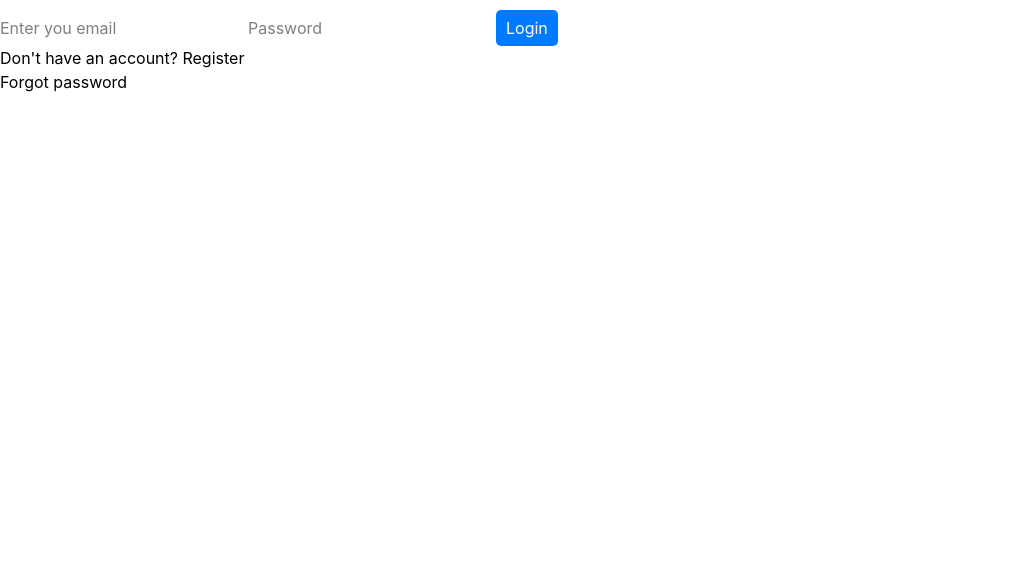
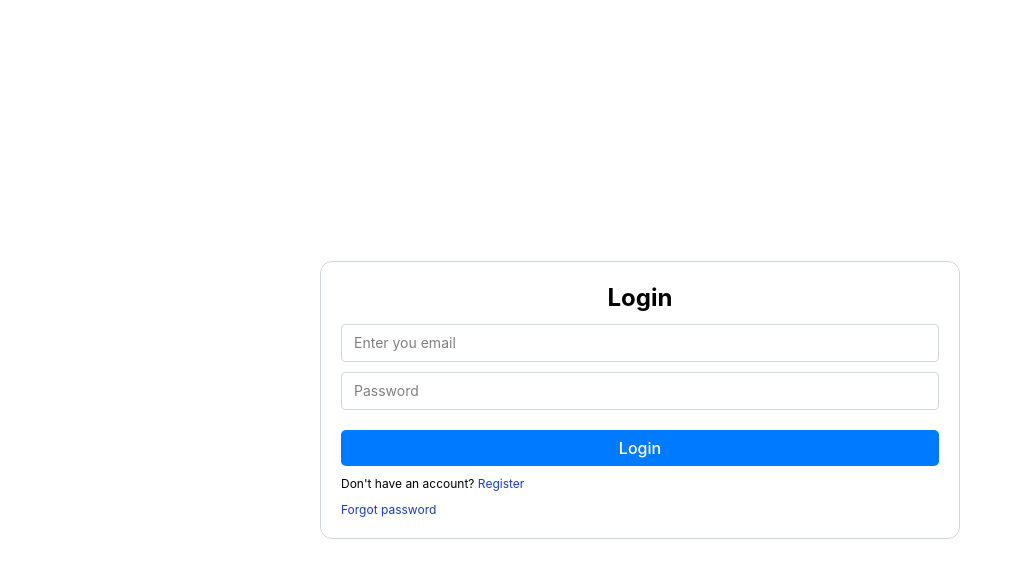
Before and after one commit to mageshbalasundaram/service-booking-app, a React (Vite) app: page /login in a window 1280 px wide. Shown: the top 578 px of the page, without its empty margins (0-1022 px from the left). Built offline with nearby package versions, Linux system fonts and the light colour scheme; no server answers.

Commit message:
fix: resolve login flow, fix provider route slash, fix StrictMode order,

```diff
--- a/src/App/App.jsx
+++ b/src/App/App.jsx
@@ -19,8 +19,8 @@ const App = () => {
           <Route path="/login" element={<Login />} />
           <Route path='/user/create-job' element={<ProtectedRoute allowedRole="user"><CreateJob /></ProtectedRoute>} />
           <Route path='/user' element={<ProtectedRoute allowedRole="user"> <UserHome /> </ProtectedRoute>} />
-          <Route path='provider' element={<ProtectedRoute allowedRole="provider"><ProviderDashboard /></ProtectedRoute>} />
-          <Route path='/forgot-Password' element={<ForgotPassword/>}/>
+          <Route path='/provider' element={<ProtectedRoute allowedRole="provider"><ProviderDashboard /></ProtectedRoute>} />
+          <Route path='/forgot-password' element={<ForgotPassword/>}/>
         </Routes>
 
       </BrowserRouter>
--- a/src/Components/ui/Button.jsx
+++ b/src/Components/ui/Button.jsx
@@ -0,0 +1,16 @@
+const Button = ({ children, onClick, type = "button", variant = "primary", disabled = false }) => {
+
+    const base = "px-4 py-2 rounded font-medium transition-all duration-200 cursor-pointer disabled:opacity-50"
+
+    const variants = {
+        primary: "bg-blue-600 text-white hover:bg-blue-700",
+        secondary: "bg-gray-100 text-gray-800 hover:bg-gray-200"
+    }
+
+    return (
+        <button type={type} onClick={onClick} disabled={disabled} className={`${base} ${variants[variant]}`}> {children}</button>
+
+    );
+};
+
+export default Button
--- a/src/Components/ui/Input.jsx
+++ b/src/Components/ui/Input.jsx
@@ -0,0 +1,15 @@
+import React from 'react'
+
+const Input = ({label, type="text", placeholder, value, onChange, required = false}) => {
+
+  return (
+    <div className='flex flex-col gap-1 w-full'>
+        {label && (
+            <label className=" text-sm font-medium text-gray-700">{label}</label>
+        )}
+        <input type={type} placeholder={placeholder} value={value} onChange={onChange} required={required} className='border border-gray-300 rounded px-3 py-2 text-sm focus:outline-none focus:ring-2 focus: ring-blue-500 w-full'  />
+    </div>
+  )
+}
+
+export default Input
--- a/src/Components/ui/StatusBadge.jsx
+++ b/src/Components/ui/StatusBadge.jsx
@@ -0,0 +1,27 @@
+import React from 'react'
+
+const StatusBadge = ({ status }) => {
+
+    const styles = {
+        created: "bg-yellow-100 text-yellow-800",
+        accepted: "bg-blue-100 text-blue-800",
+        in_progress: "bg-orange-100 text-orange-800",
+        completed: "bg-green-100 text-green-800"
+    }
+
+    const lables = {
+        created: "⏳ Waiting for provider",
+        accepted: "✅ Provider accepted",
+        in_progress: "🔧 Work in progress",
+        completed: "🎉 Completed",
+    }
+
+    return (
+        <span className={`text-xs font-semibold px-2 py-1 rounded-full ${styles[status] || "bg-gray-100 text-gray-600"}`}>
+            {labels[status] || status}
+
+        </span>
+    )
+}
+
+export default StatusBadge
--- a/src/Pages/LandingPage.jsx
+++ b/src/Pages/LandingPage.jsx
@@ -1,6 +1,7 @@
 import React, { useEffect } from 'react'
 import { useNavigate } from 'react-router'
 import { useAuth } from '../Context/AuthContext';
+import Button from '../Components/ui/Button';
 
 const LandingPage = () => {
 
@@ -56,8 +57,9 @@ const LandingPage = () => {
 
             </div>
             <div style={{display:"flex", gap:"10px", alignItems:"center", justifyContent:"center", marginTop:"20px"}}>
-                <button onClick={() => navigate("/login")}>Login</button>
-                <button onClick={() => navigate("/register")}>Register</button>
+                <Button onClick={() => navigate("/login")}>Login</Button>
+                <Button onClick={() => navigate("/register")}>Register</Button>
+
             </div>
         </div>
     )
--- a/src/Pages/auth/Login.jsx
+++ b/src/Pages/auth/Login.jsx
@@ -2,6 +2,8 @@ import { useEffect, useState } from "react";
 import { loginUser } from "../../Services/authservice";
 import { useNavigate, useSearchParams } from "react-router-dom";
 import { useAuth } from "../../Context/AuthContext";
+import Button from "../../Components/ui/Button";
+import Input from "../../Components/ui/Input";
 
 
 export default function Login() {
@@ -15,14 +17,14 @@ export default function Login() {
     const [searchParams] = useSearchParams();
     const selectedService = searchParams.get("service");
 
-    if(role === "user"){
-        navigate(`/user/create-job?service=${selectedService || ""}`);
-    }
+    // if (role === "user") {
+    //     navigate(`/user/create-job?service=${selectedService || ""}`);
+    // }
 
     useEffect(() => {
-        if(!loading){
-        if (role === "user") navigate("/user")
-        if (role === "provider") navigate("/provider")
+        if (!loading) {
+            if (role === "user") navigate("/user")
+            if (role === "provider") navigate("/provider")
         }
 
     }, [role, loading, navigate])
@@ -32,9 +34,9 @@ export default function Login() {
 
     const handleLogin = async (e) => {
         e.preventDefault();
+         console.log("handleLogin fired", email, password); // add this
         try {
             await loginUser(email, password);
-            alert("Login Successfull")
 
 
         } catch (error) {
@@ -42,23 +44,27 @@ export default function Login() {
         }
     }
 
+
+
     return (
-        <form onSubmit={handleLogin}>
+        <div className="flex justify-center py-5 align-middle w-full h-dvh">
 
-            <input type="email" placeholder="Enter you email" onChange={(e) => setEmail(e.target.value)} />
-            <input type="password" placeholder="Password" onChange={(e) => setPassword(e.target.value)} />
-            {/* <select onChange={(e) => setRole(e.target.value)}>
-                <option value="user">Customers</option>
-                <option value="provider">Service Provider</option>
-            </select> */}
-            <button type="submit">Login</button>
-            <p>
-                Don't have an account? <a href="/register">Register</a>
-            </p>
-            <p>
-                <a href="/forgot-password">Forgot password</a>
-            </p>
-        </form>
+            <form onSubmit={handleLogin} className=" flex flex-col self-center w-1/2 h-fit gap-2.5 p-5 border border-gray-300 rounded-xl">
+            <h1 className="text-2xl font-bold text-center">Login</h1>
+
+                <Input type="email" placeholder="Enter you email" value={email} onChange={(e) => setEmail(e.target.value)} />
+                <Input type="password" placeholder="Password" value={password} onChange={(e) => setPassword(e.target.value)} />
+
+                <Button type="submit">Login</Button>
+
+                <p className="text-xs">
+                    Don't have an account? <a className="text-blue-800" href="/register">Register</a>
+                </p>
+                <p className="text-xs">
+                    <a className="text-blue-800" href="/forgot-password">Forgot password</a>
+                </p>
+            </form>
+        </div>
 
     )
 }
--- a/src/Services/firebase.js
+++ b/src/Services/firebase.js
@@ -11,11 +11,11 @@ const firebaseConfig = {
   authDomain: import.meta.env.VITE_AUTH_DOMAIN,
   projectId: import.meta.env.VITE_PROJECT_ID,
   storageBucket: import.meta.env.VITE_STORAGE_BUCKET,
-  messagingSenderId: import.meta.env.VITE_MESSAGE_SENDER_ID,
+  messagingSenderId: import.meta.env.VITE_MESSAGING_SENDER_ID,
   appId: import.meta.env.VITE_APP_ID
 };
 
 // Initialize Firebase
 const app = initializeApp(firebaseConfig);
 export const auth = getAuth(app);
-export const db = getFirestore(app);
+export const db = getFirestore(app);;
--- a/src/main.jsx
+++ b/src/main.jsx
@@ -7,9 +7,9 @@ import "../index.css"
 
 createRoot(document.getElementById('root')).render(
 
-  <AuthProvider>
   <StrictMode>
-    <App />
+    <AuthProvider>
+      <App />
+    </AuthProvider>
   </StrictMode>
-  </AuthProvider>
 )
```
Also changed, not shown: src/Services/authservice.js (+7 -3 lines).
